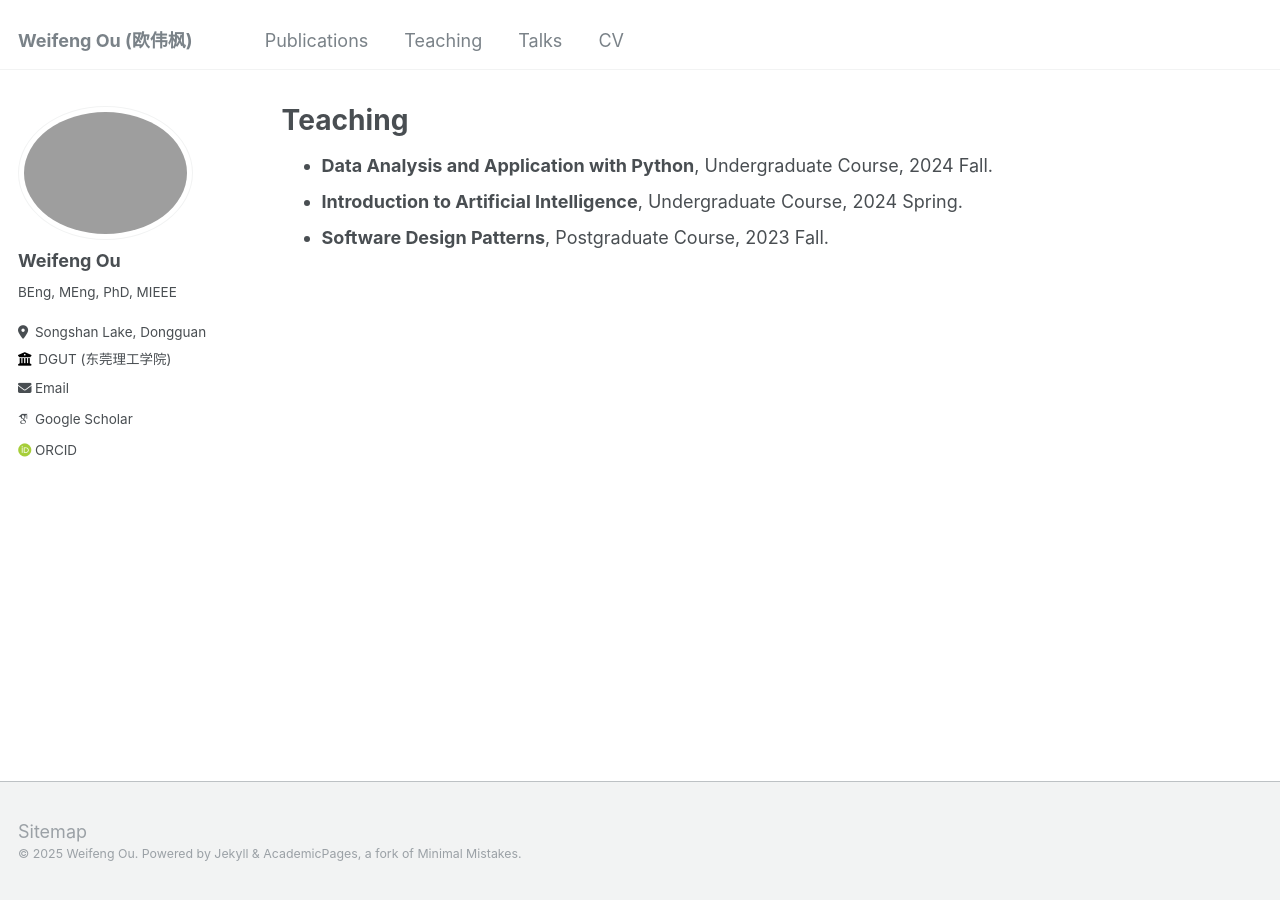
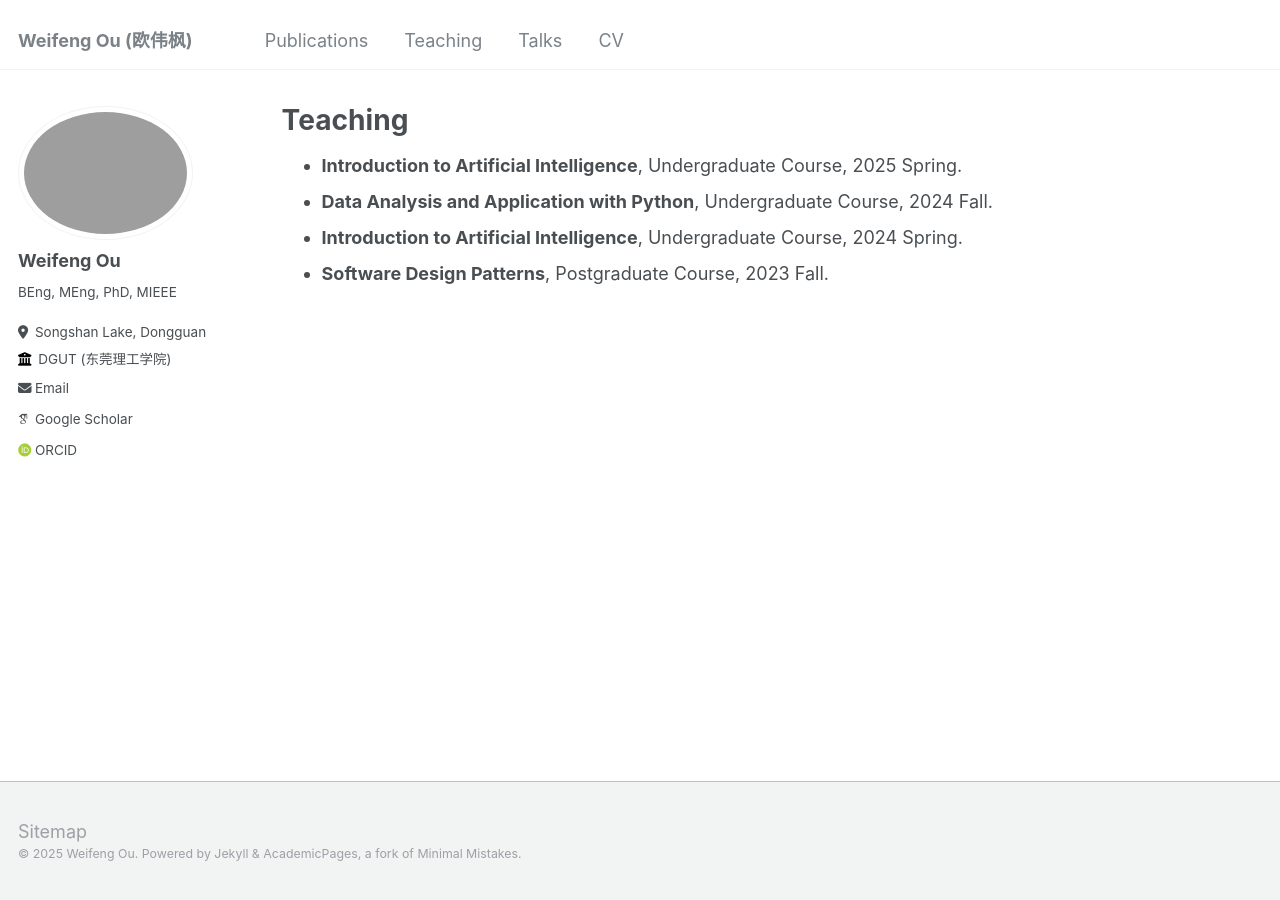
Before and after one commit to ouwf/ouwf.github.io, a Jekyll site: the page built from _pages/teaching.md, in a window 1280 px wide. Built offline with Jekyll 4.4.1, drawn with Linux system fonts in a browser that asks for light colours; some web fonts are replaced.

Commit message:
Update teaching.md

```diff
--- a/_pages/teaching.md
+++ b/_pages/teaching.md
@@ -5,6 +5,7 @@ permalink: /teaching/
 author_profile: true
 ---
 
+* **Introduction to Artificial Intelligence**, Undergraduate Course, 2025 Spring.
 * **Data Analysis and Application with Python**, Undergraduate Course, 2024 Fall.
 * **Introduction to Artificial Intelligence**, Undergraduate Course, 2024 Spring.
 * **Software Design Patterns**, Postgraduate Course, 2023 Fall.
```
